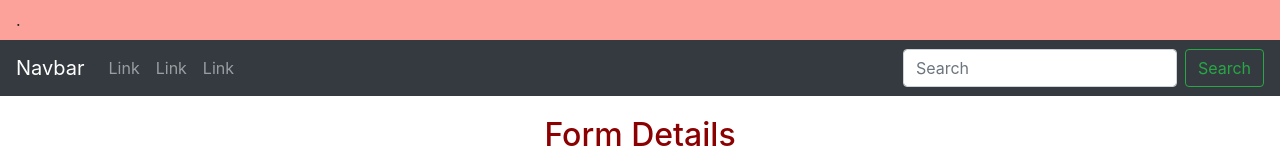
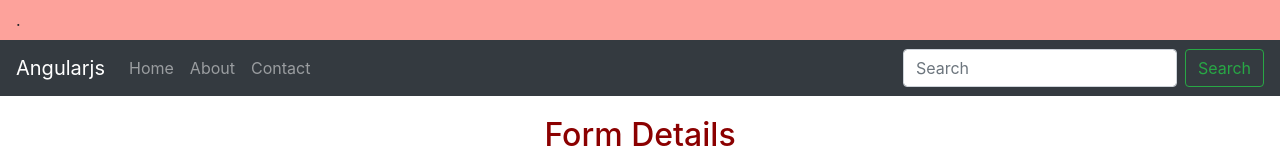
Before and after one commit to vishnuvanthala5546/form-module, an Angular app: page / in a window 1280 px wide. Shown: the top 160 px of the page. Built offline with nearby package versions, Linux system fonts and the light colour scheme.

Commit message:
174 TD Accessing the Form with ViewChild

```diff
--- a/src/app/app.component.html
+++ b/src/app/app.component.html
@@ -3,7 +3,7 @@
 </nav>
 <nav class="navbar navbar-expand-md bg-dark navbar-dark">
   <!-- Brand -->
-  <a class="navbar-brand" href="#">Navbar</a>
+  <a class="navbar-brand" href="javascript:">Angularjs</a>
 
   <!-- Toggler/collapsibe Button -->
   <button class="navbar-toggler" type="button" data-toggle="collapse" data-target="#collapsibleNavbar">
@@ -14,13 +14,13 @@
   <div class="collapse navbar-collapse" id="collapsibleNavbar">
     <ul class="navbar-nav">
       <li class="nav-item">
-        <a class="nav-link" href="#">Link</a>
+        <a class="nav-link" href="javascript:">Home</a>
       </li>
       <li class="nav-item">
-        <a class="nav-link" href="#">Link</a>
+        <a class="nav-link" href="javascript:">About</a>
       </li>
       <li class="nav-item">
-        <a class="nav-link" href="#">Link</a>
+        <a class="nav-link" href="javascript:">Contact</a>
       </li>
     </ul>
   </div>
@@ -35,7 +35,7 @@
   <div class="row">
     <div class="col-md-12 col-sm-10 col-md-8 col-sm-offset-1 col-md-offset-2">
 
-      <form (ngSubmit)="onSubmit(f)" #f="ngForm">
+      <form (ngSubmit)="onSubmit()" #f="ngForm">
         <div id="user-data">
           <div class="form-group">
             <label for="username">Username</label>
--- a/src/app/app.component.ts
+++ b/src/app/app.component.ts
@@ -1,4 +1,4 @@
-import {Component} from '@angular/core';
+import {Component, ViewChild} from '@angular/core';
 import {NgForm} from '@angular/forms';
 
 @Component({
@@ -7,11 +7,17 @@ import {NgForm} from '@angular/forms';
   styleUrls: ['./app.component.scss']
 })
 export class AppComponent {
+  @ViewChild('f') signupForm: NgForm;
+
   suggestUserName() {
     const suggestedName = 'Superuser';
   }
+  //
+  // onSubmit(form: NgForm) {
+  //   console.log(form);
+  // }
 
-  onSubmit(form: NgForm) {
-    console.log(form);
+  onSubmit(){
+    console.log(this.signupForm);
   }
 }
```
